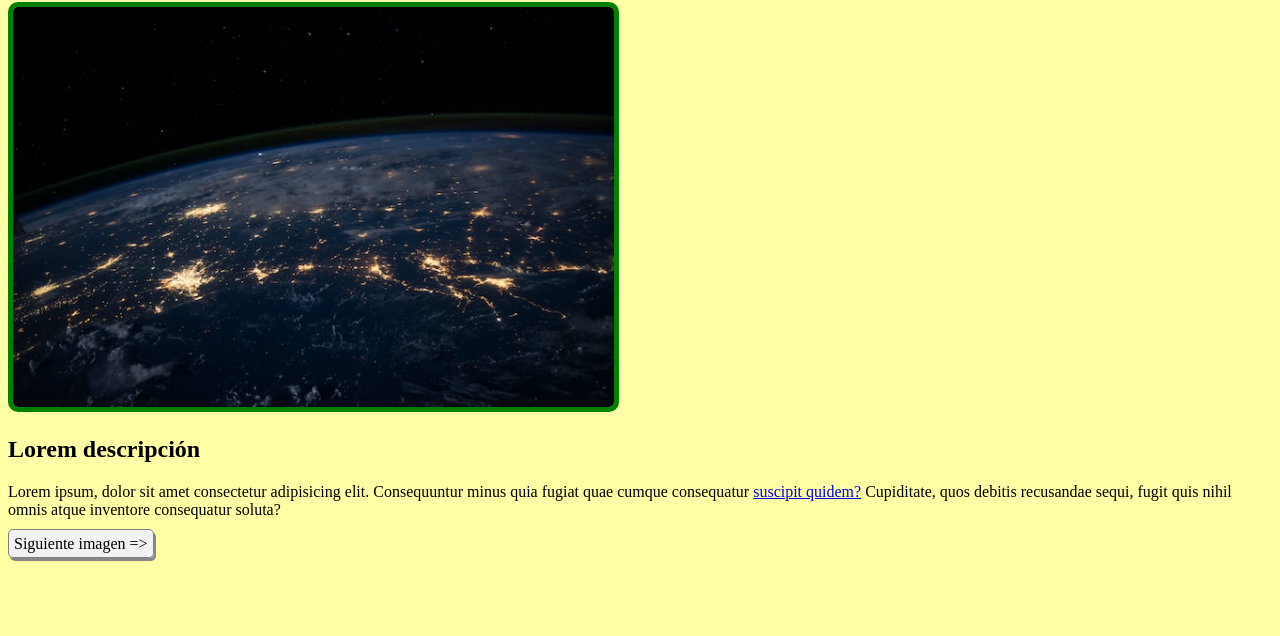
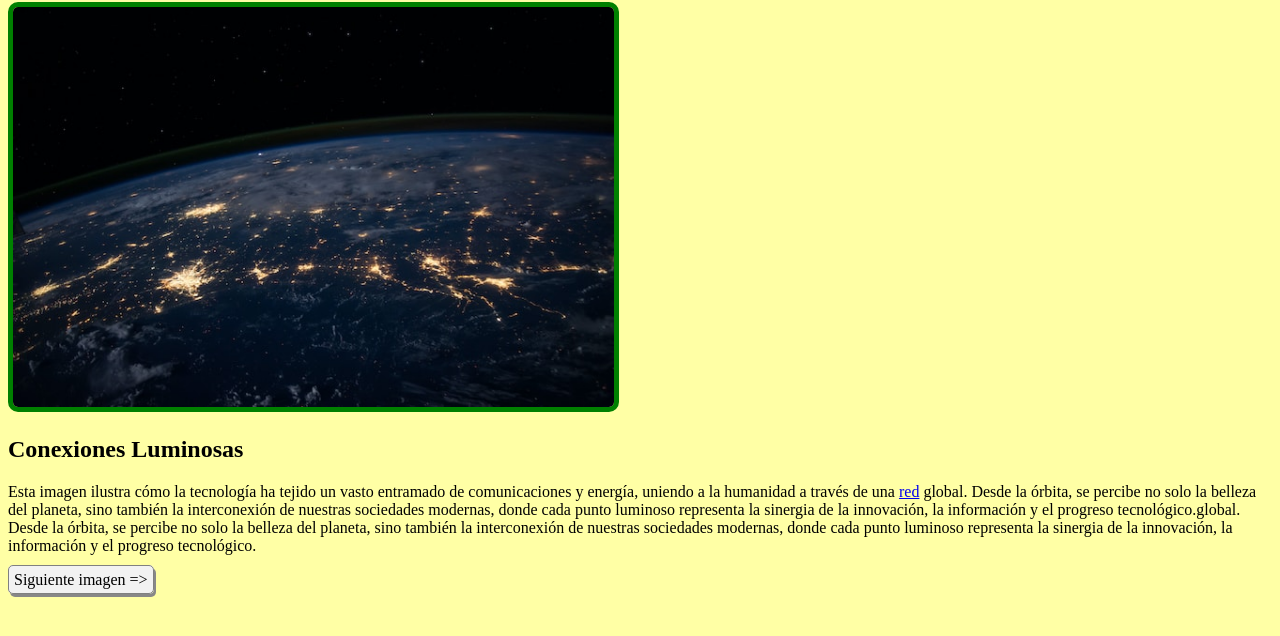
Before and after one commit to MelisaSosa07/workspace, a plain HTML site: page page1.html in a window 1280 px wide. Shown: the part 78-714 px from the top of the page. Drawn offline with Linux system fonts and the light colour scheme.

Commit message:
Update page1.html

```diff
--- a/page1.html
+++ b/page1.html
@@ -11,10 +11,12 @@
 <body>
     <h1>Galería de la Tecnología</h1>
     <img src="img1.jpg" alt="Imagen de la NASA" class="image"/>
-    <h2>Lorem descripción</h2>
-    <p>Lorem ipsum, dolor sit amet consectetur adipisicing elit. Consequuntur minus quia fugiat quae cumque consequatur
-        <a href="page2.html">suscipit quidem?</a> Cupiditate, quos debitis recusandae sequi, fugit quis nihil omnis atque inventore consequatur
-        soluta?</p>
+    <h2>Conexiones Luminosas</h2>
+    <p>Esta imagen ilustra cómo la tecnología ha tejido un vasto entramado de comunicaciones y energía, uniendo a la humanidad a través de una
+        <a href="page2.html">red</a> global. Desde la órbita, se percibe no solo la belleza del planeta, sino también la interconexión de nuestras
+        sociedades modernas, donde cada punto luminoso representa la sinergia de la innovación, la información y el progreso tecnológico.global.
+        Desde la órbita, se percibe no solo la belleza del planeta, sino también la interconexión de nuestras sociedades modernas, donde cada punto
+        luminoso representa la sinergia de la innovación, la información y el progreso tecnológico.</p>
     <a href="page2.html" title="Imagen siguiente" class="link-button">Siguiente imagen =&gt;</a>
 </body>
 
```
